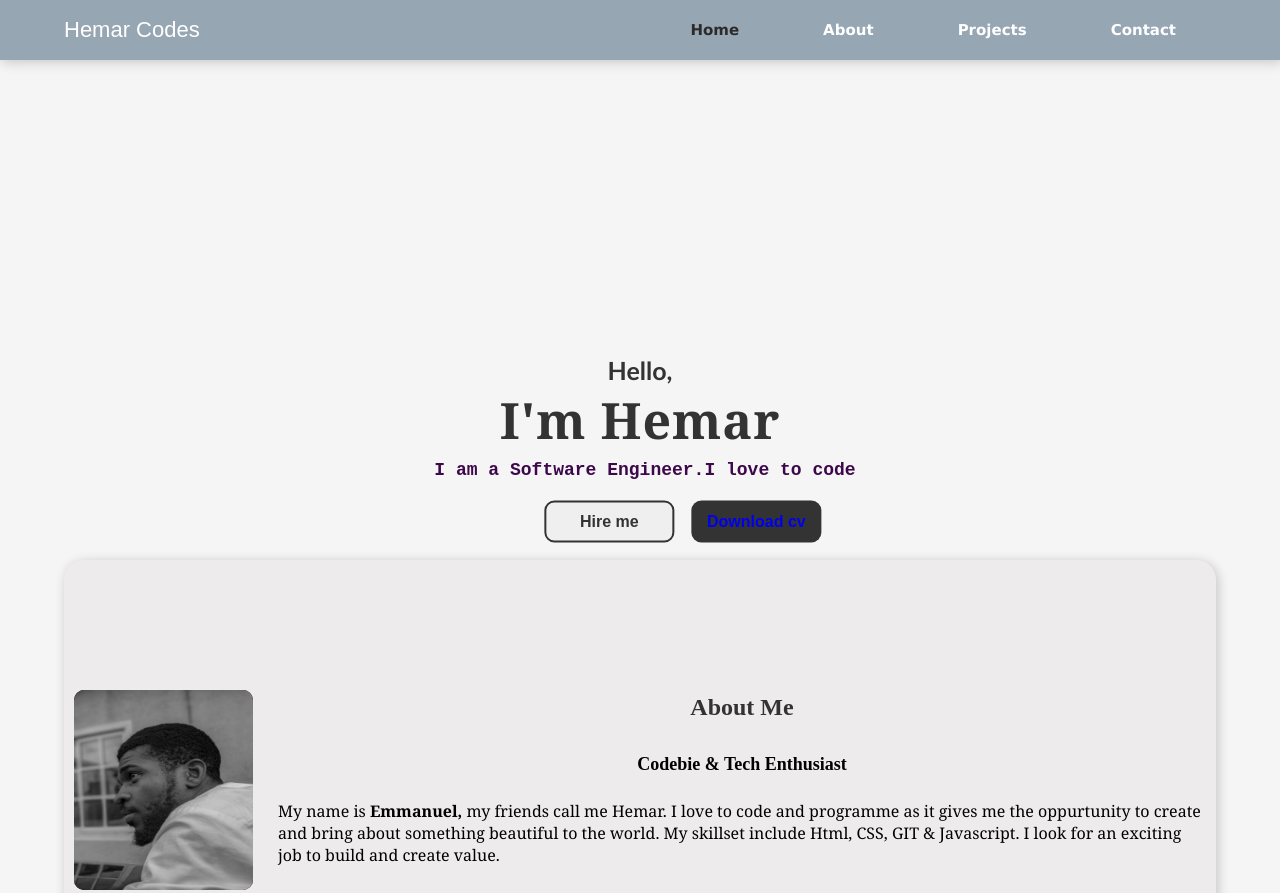
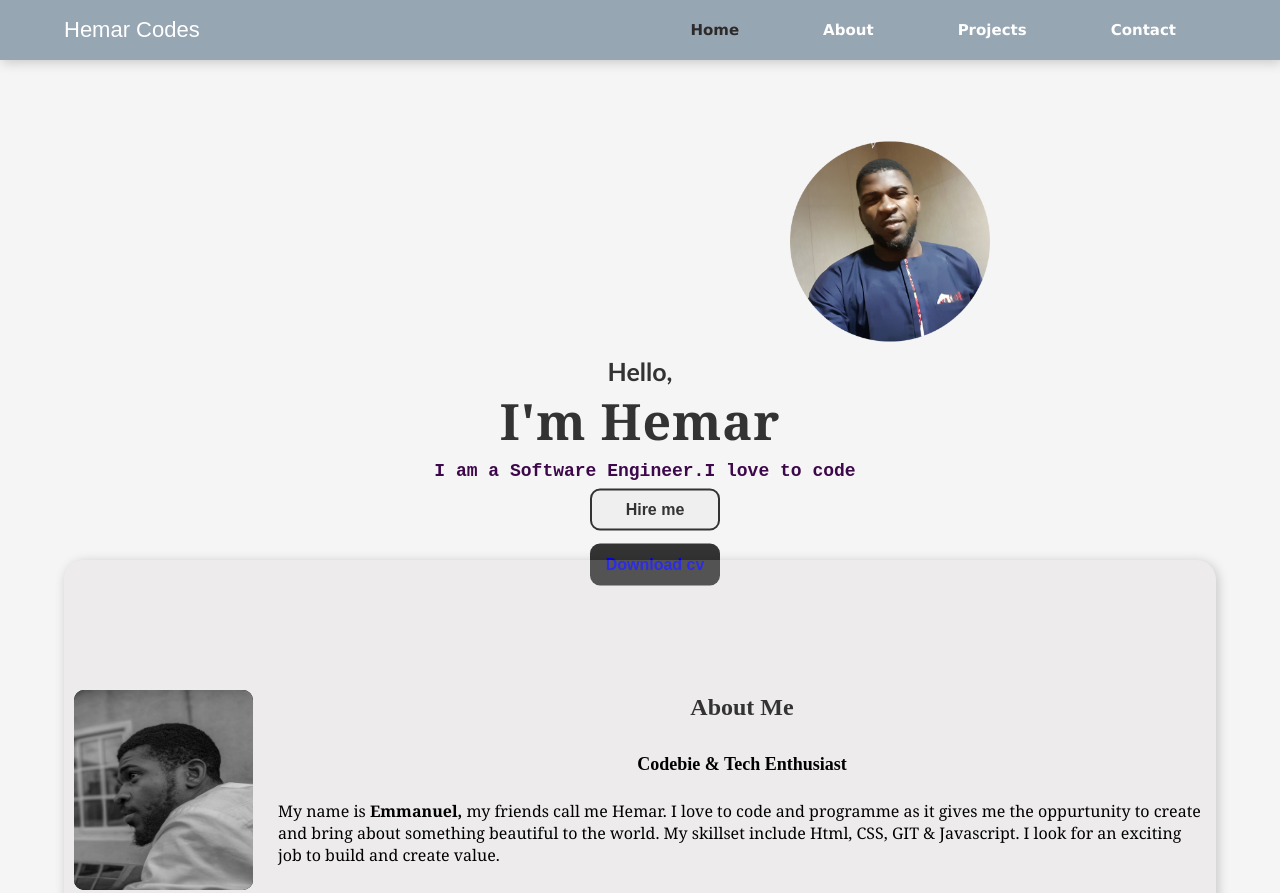
Before and after one commit to Hemarloved/webPortfolio, a plain HTML site: page index.html in a window 1280 px wide. Shown: the top 893 px of the page. Drawn offline with Linux system fonts and the light colour scheme.

Commit message:
updated to add picture

```diff
--- a/index.html
+++ b/index.html
@@ -22,12 +22,14 @@
             </nav>
 
         <div class="text-container">
-            <p>Hello,</p>
-            <p>I'm Hemar</p>
-            <p>I am a Software Engineer.I love to code</p>
-            <button class="hire-btn">Hire me</button>
-            <button class="down-cv"><a href="#proj">Download cv</a></button>
-
+            <img src="images/mee.png">
+            <div class="tc">
+                <p>Hello,</p>
+                <p>I'm Hemar</p>
+                <p>I am a Software Engineer.I love to code</p>
+                <button class="hire-btn">Hire me</button>
+                <button class="down-cv"><a href="#proj">Download cv</a></button>
+           </div>
         </div>
       </section>
 
--- a/style.css
+++ b/style.css
@@ -72,7 +72,7 @@ body{
 
         position: absolute;
         left:50%;
-        top:50%;
+        top:40%;
         transform: translate(-50%,-50%);
         margin-top: 50px;
 
@@ -81,8 +81,10 @@ body{
     .text-container img{
         width:200px;
         height:200px;
-        margin-left: 800px;
+        margin-left:500px
     }
+
+
 
 
 
@@ -109,6 +111,7 @@ body{
           color:rgb(61, 8, 75);
           font-size: 20px;
           font-size: 18px;
+          text-align: center;
                  }
 
       .text-container p{
@@ -125,7 +128,8 @@ body{
           font-family: sans-serif 'Gill Sans MT', Calibri, 'Trebuchet MS', sans-serif;
           font-size: 16px;
           font-weight: bold;
-      }
+          margin-left: 300px;
+              }
 
 
       .hire-btn{
@@ -157,6 +161,7 @@ body{
 
 
         }
+
 
      .about-container{
         width: 80%;
```
